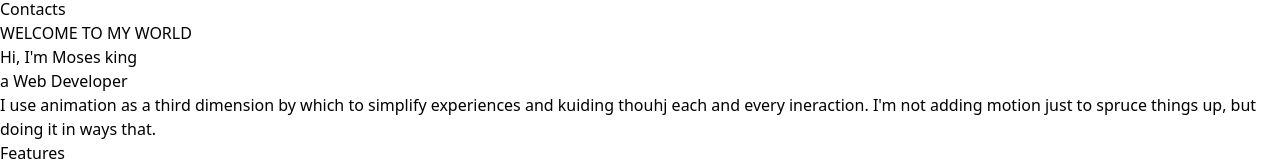
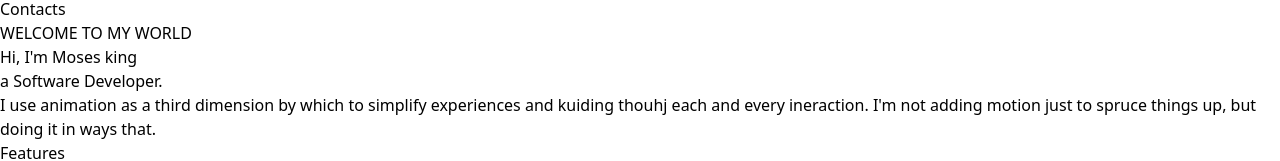
Before and after one commit to King-Mo100/Portfolio, a React (Create React App) app: page / in a window 1280 px wide. Shown: the part 223-384 px from the top of the page. Built offline with nearby package versions, Linux system fonts and the light colour scheme.

Commit message:
typewriter animation

```diff
--- a/src/components/Banner/Banner.js
+++ b/src/components/Banner/Banner.js
@@ -2,6 +2,13 @@ import React from 'react'
 import { useTypewriter, Cursor } from 'react-simple-typewriter';
 
 const Banner = () => {
+  const [text] = useTypewriter({
+    words: ["Professional Coder.", "Web Developer.", "Software Developer."],
+    loop: true,
+    typeSpeed: 20,
+    deleteSpeed: 10,
+    delaySpeed: 2000,
+  });
   return (
     <section id='home' className='w-full pt-10 pb-20 flex items-center border-b-[1px] font-titleFont
     border-b-black'>
@@ -10,7 +17,7 @@ const Banner = () => {
         <div className='flex flex-col gap-5'>
           <h4 className='text-lg font-normal'>WELCOME TO MY WORLD</h4>
           <h1 className='text-6xl font-bold text-white'>Hi, I'm{" "} <span className='text-designColor capitalize'>Moses king</span></h1>
-          <h2 className='text-4x1 font-bold text-white'>a <span>Web Developer</span></h2>
+          <h2 className='text-4x1 font-bold text-white'>a <span>{text}</span></h2>
           <p className='text-base font-bodyFont leading-6 tracking-wide'>
             I use animation as a third dimension by which to simplify experiences and kuiding thouhj each and every ineraction.  I'm not
             adding motion just to spruce things up, but doing it in ways that.
```
